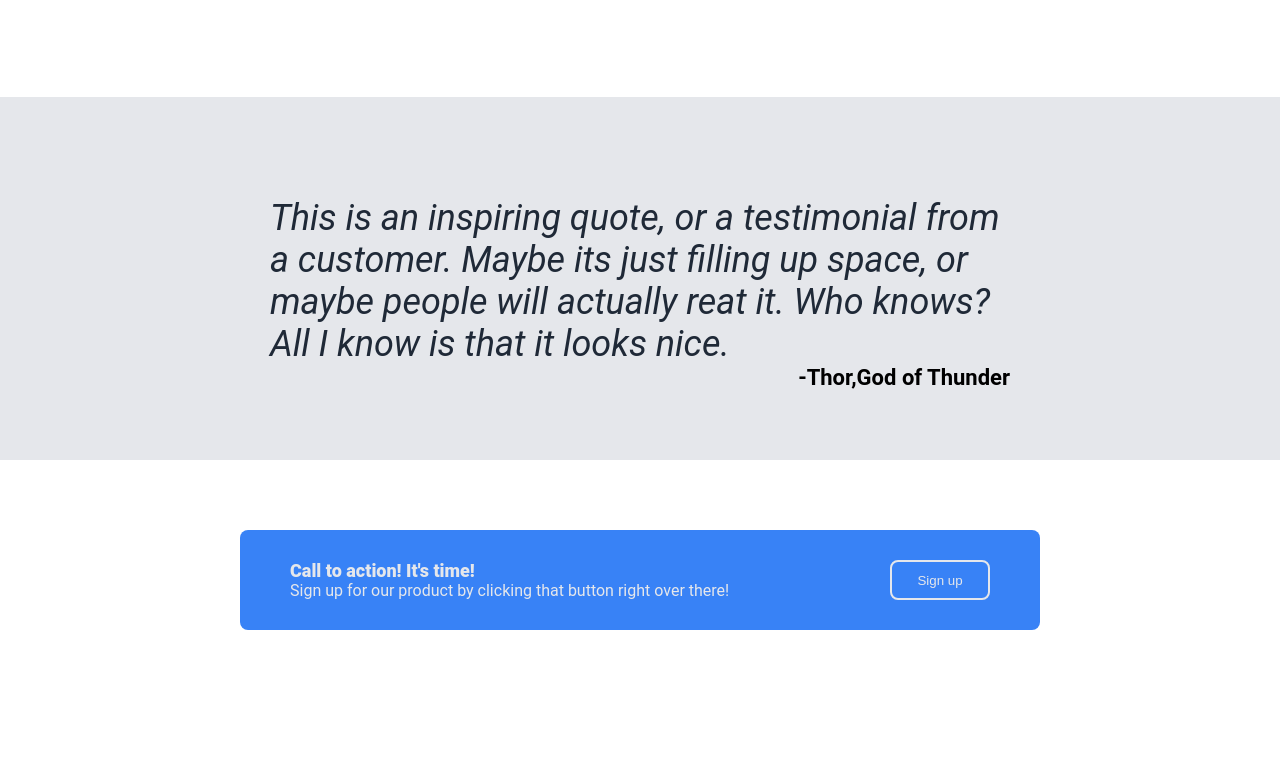
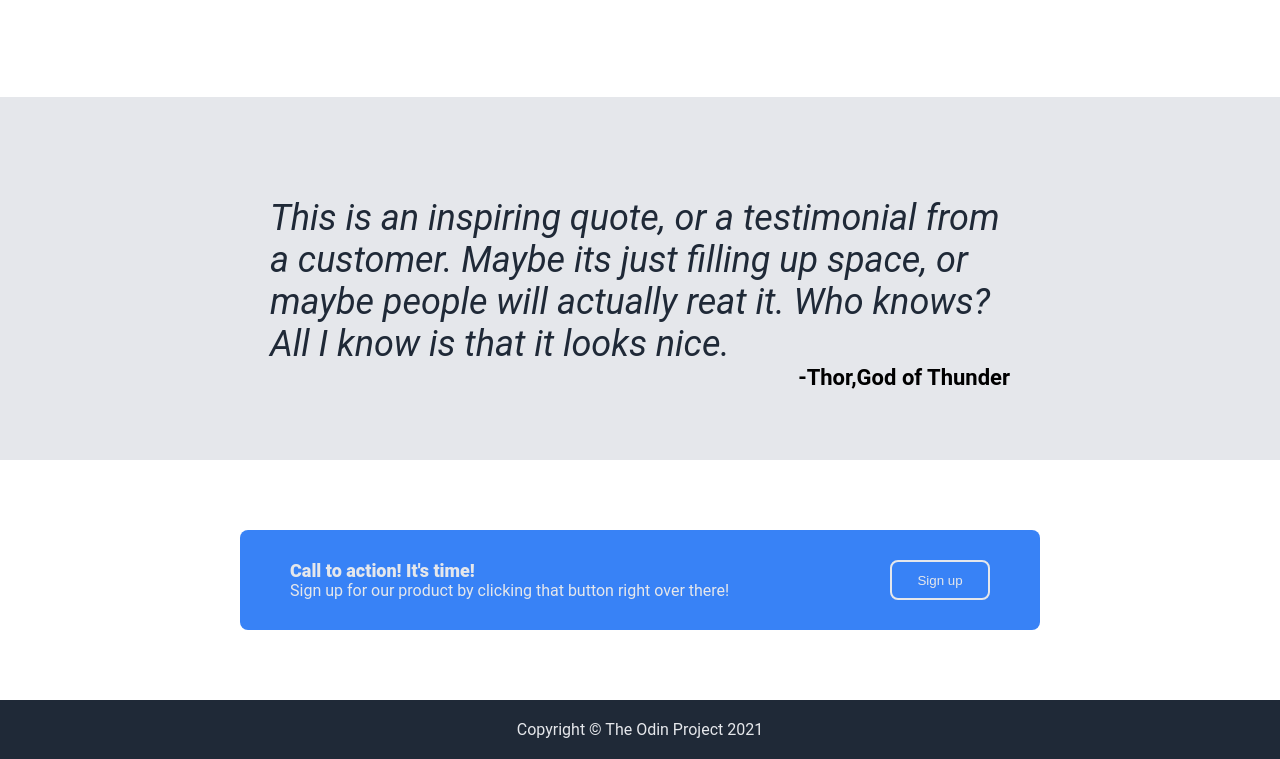
Before and after one commit to Kawish-Raj/landing-page, a plain HTML site: page index.html in a window 1280 px wide. Shown: the part 834-1593 px from the top of the page. Before the commit the page ends 1534 px from the top, so only its background shows below. Drawn offline with Linux system fonts and the light colour scheme.

Commit message:
added content and styles to footer

```diff
--- a/index.html
+++ b/index.html
@@ -8,6 +8,7 @@
     <link href="styles.css" rel="stylesheet">
 </head>
 <body>
+    <div class="website-content">
     <div class="header-hero">
         <div class="header">
             <div class="logo">Header Logo</div>
@@ -64,6 +65,9 @@
             </div>
         </div>
     </div>
-    <div class="footer"></div>
+    </div>
+    <div class="footer">
+        Copyright © The Odin Project 2021
+    </div>
 </body>
 </html>
--- a/styles.css
+++ b/styles.css
@@ -1,4 +1,15 @@
 body {
+    margin:0px;
+    padding:0px;
+    border: 0px;
+    font-family:'Roboto',sans-serif;
+    display:flex;
+    flex-direction: column;
+    min-height:100vh;
+}
+
+.website-content {
+    flex-grow:1;
     margin:0px;
     padding:0px;
     border: 0px;
@@ -181,3 +192,14 @@ body {
     font-weight: 900;
     font-size:large;
 }
+
+/************ Styles for footer **********/
+
+.footer {
+    display:flex;
+    justify-content: center;
+    align-items: center;
+    padding: 20px 0px;
+    background-color: #1F2937;
+    color: #E5E7EB;
+}
```
